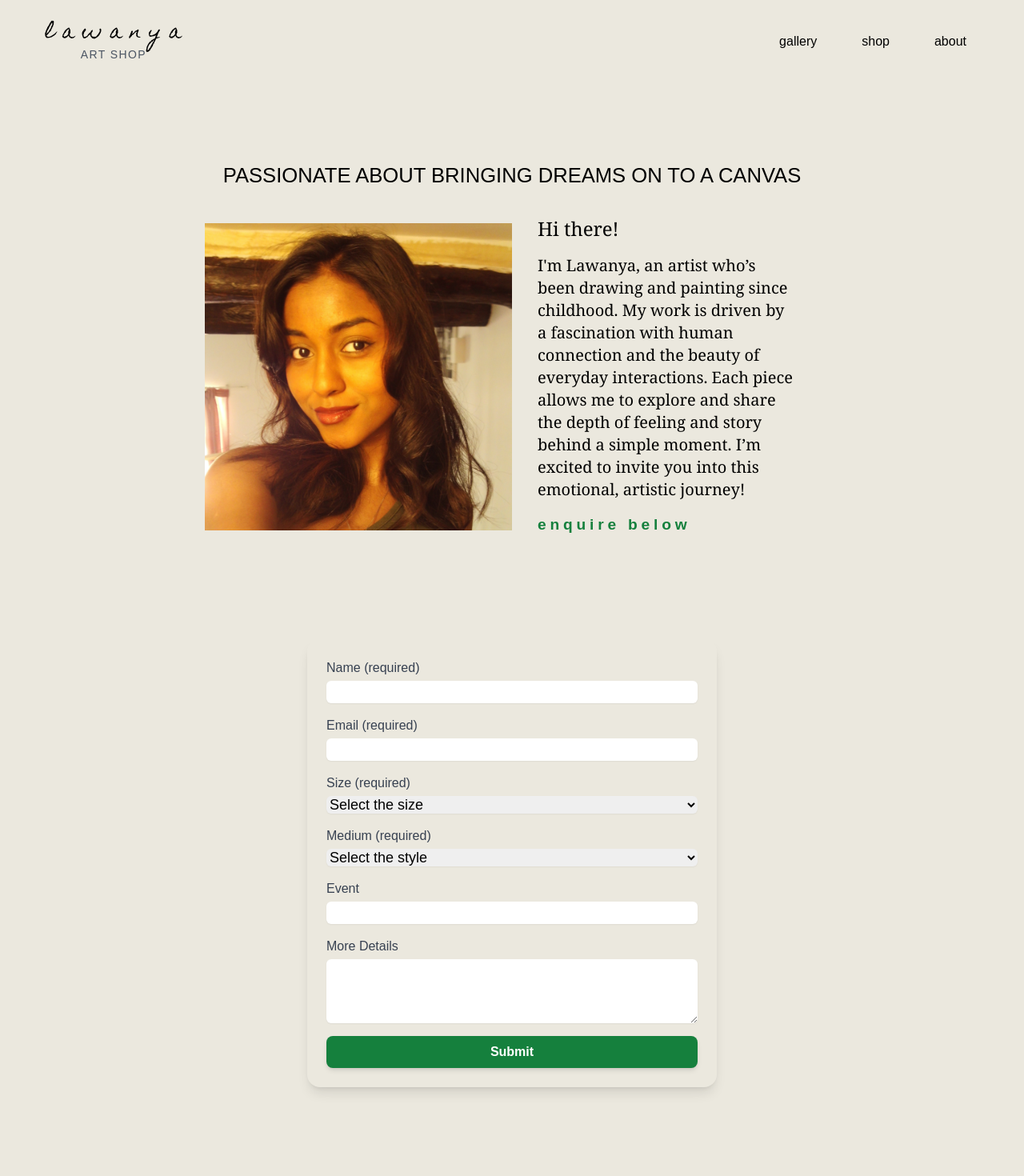
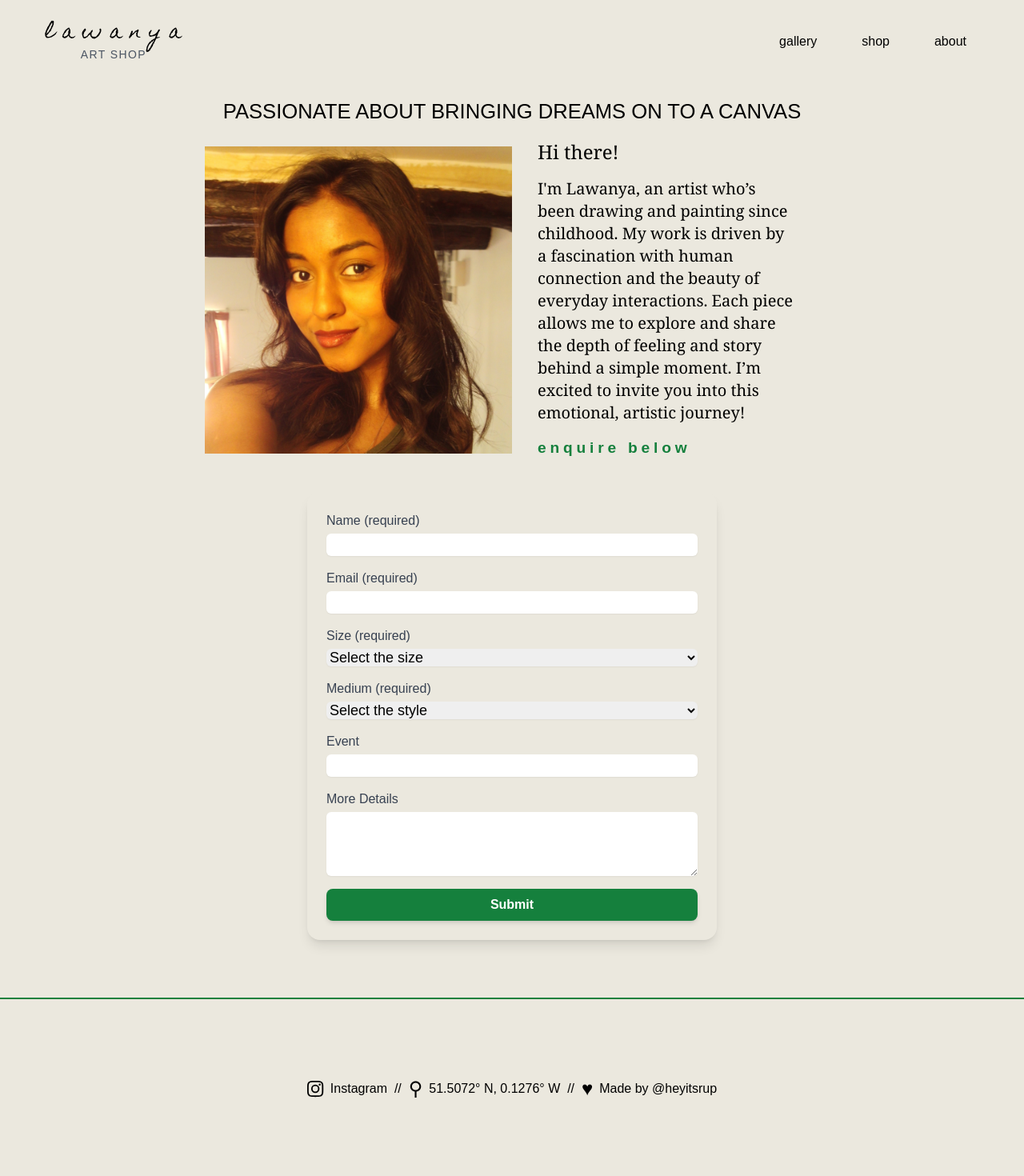
Before and after one commit to heyitsrup/artist-portfolio, a Next.js app: page /about in a window 1280 px wide. Shown: the top 1470 px of the page at 80% size. Built offline with nearby package versions, Linux system fonts and the light colour scheme.

Commit message:
changed padding on about page

```diff
--- a/src/app/about/page.jsx
+++ b/src/app/about/page.jsx
@@ -7,11 +7,9 @@ import EnquireForm from '../components/EnquireForm.jsx';
 export default function About() {
   return (
     <div>
-      <p className="text-center text-[2vw] font-light pt-24 pb-2">
+      <p className="text-center text-[2vw] font-light py-4">
         PASSIONATE ABOUT BRINGING DREAMS ON TO A CANVAS
       </p>
-
-      <br />
 
       <div className="flex items-center px-4 sm:px-8 md:px-16 lg:px-64">
         <div className="bg-transparent flex-shrink-0 w-1/2">
--- a/src/app/components/EnquireForm.jsx
+++ b/src/app/components/EnquireForm.jsx
@@ -61,7 +61,7 @@ export default function EnquireForm() {
   };
 
   return (
-    <div className="bg-[#EBE8DE] flex items-center justify-center min-h-screen">
+    <div className="bg-[#EBE8DE] flex items-center justify-center pt-8">
       <div className="p-6 rounded-2xl shadow-lg w-full max-w-lg">
         <form onSubmit={handleSubmit} className="space-y-4">
           {/* Name Input */}
--- a/src/app/components/Footer.jsx
+++ b/src/app/components/Footer.jsx
@@ -10,17 +10,18 @@ export default function Footer() {
 
         <span>&nbsp;&nbsp;//&nbsp;&nbsp;</span>
 
+        <a href="https://maps.app.goo.gl/hfgLtMq8r6gi42Y49" className="flex items-center space-x-2">
+          <p className="text-2xl">⚲</p>
+          <span>51.5072° N, 0.1276° W</span>
+        </a>
+
+        <span>&nbsp;&nbsp;//&nbsp;&nbsp;</span>
+
         <a href="https://github.com/heyitsrup" className="flex items-center space-x-2">
           <p className="text-2xl">♥</p>
           <span>Made by @heyitsrup</span>
         </a>
 
-        <span>&nbsp;&nbsp;//&nbsp;&nbsp;</span>
-
-        <a href="https://maps.app.goo.gl/hfgLtMq8r6gi42Y49" className="flex items-center space-x-2">
-          <p className="text-2xl">⚲</p>
-          <span>51.5072° N, 0.1276° W</span>
-        </a>
       </div>
     </footer>
   )
```
